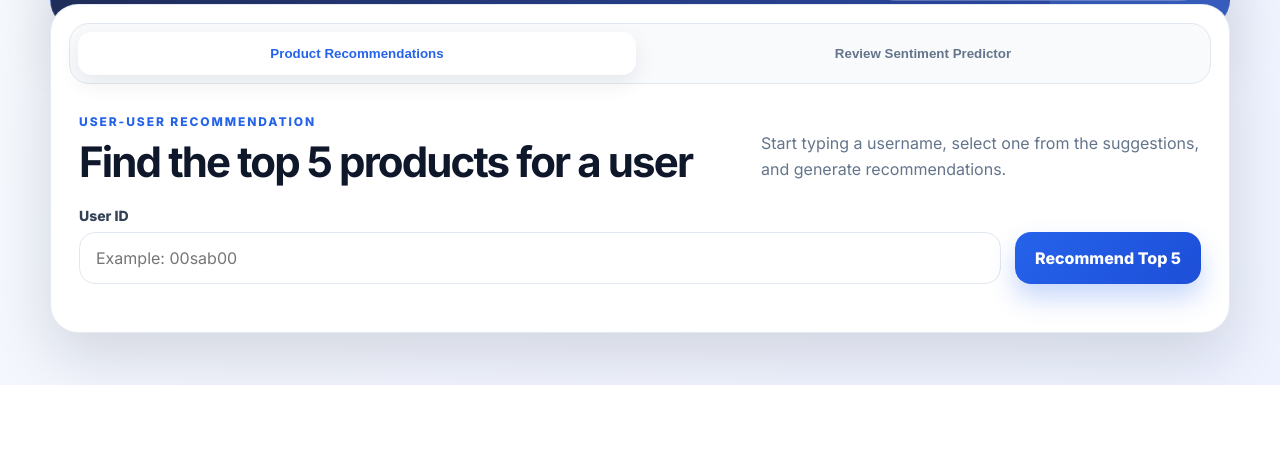
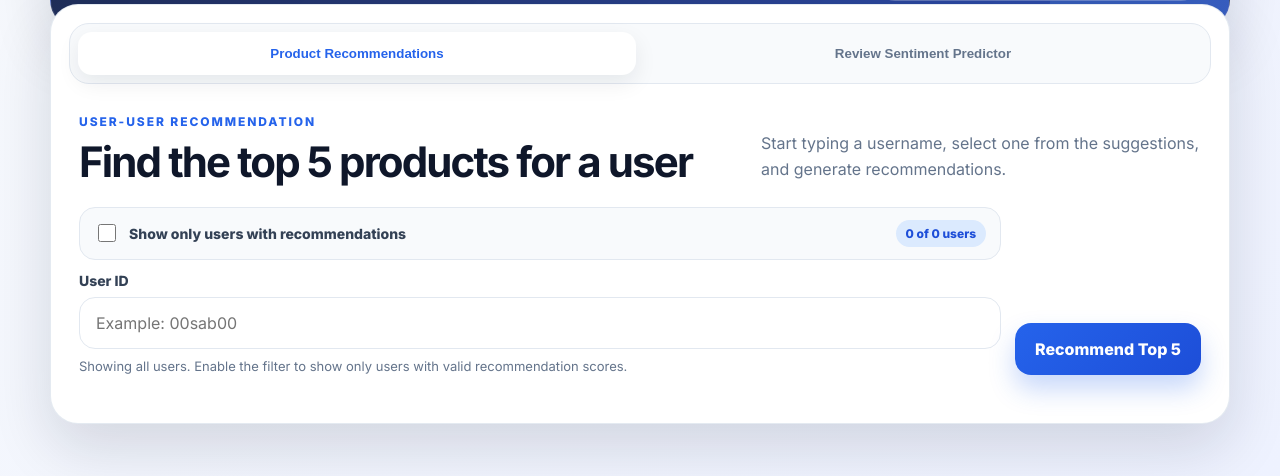
Before and after one commit to ujwalabhishek/sentiment-based-recommendation-system, a Flask app: template templates/index.html in a window 1280 px wide. Shown: the part 554-1030 px from the top of the page. Before the commit the page ends 939 px from the top, so only its background shows below. Run offline with Flask 3, Linux system fonts and the light colour scheme; the template is opened without the code that fills it, so the values that code supplies are empty; parts of the project's set-up code (start-up, migrations or seed data) failed here and were passed over.

Commit message:
added filter for users with recommendation score > 0

```diff
--- a/app.py
+++ b/app.py
@@ -12,6 +12,7 @@ def home():
     return render_template(
         "index.html",
         users=recommender.get_users(),
+        users_with_recommendations=recommender.get_users_with_recommendations(),
     )
 
 
--- a/static/css/styles.css
+++ b/static/css/styles.css
@@ -258,10 +258,56 @@ h2 {
     gap: 8px;
 }
 
+.user-filter-bar {
+    display: flex;
+    align-items: center;
+    justify-content: space-between;
+    gap: 12px;
+    padding: 12px 14px;
+    border: 1px solid var(--line);
+    border-radius: 16px;
+    background: #f8fafc;
+    margin-bottom: 4px;
+}
+
+.filter-toggle {
+    display: inline-flex;
+    align-items: center;
+    gap: 10px;
+    cursor: pointer;
+    color: #334155;
+    font-size: 14px;
+    font-weight: 800;
+}
+
+.filter-toggle input {
+    width: 18px;
+    height: 18px;
+    accent-color: var(--primary);
+    cursor: pointer;
+}
+
+.filter-count {
+    flex-shrink: 0;
+    padding: 6px 10px;
+    border-radius: 999px;
+    background: var(--primary-soft);
+    color: var(--primary-dark);
+    font-size: 12px;
+    font-weight: 800;
+}
+
 label {
     color: #334155;
     font-size: 14px;
     font-weight: 800;
+}
+
+.field-hint {
+    color: var(--muted);
+    font-size: 13px;
+    line-height: 1.4;
+    margin: 0;
 }
 
 input,
--- a/static/js/app.js
+++ b/static/js/app.js
@@ -2,6 +2,9 @@ const tabButtons = document.querySelectorAll(".tab-button");
 const tabPanels = document.querySelectorAll(".tab-panel");
 
 const recommendationForm = document.querySelector("#recommendation-form");
+const userInput = document.querySelector("#user-id");
+const recommendableUsersFilter = document.querySelector("#recommendable-users-filter");
+const userFilterHint = document.querySelector("#user-filter-hint");
 const recommendationAlert = document.querySelector("#recommendation-alert");
 const recommendationResults = document.querySelector("#recommendation-results");
 
@@ -134,6 +137,20 @@ tabButtons.forEach((button) => {
     });
 });
 
+recommendableUsersFilter.addEventListener("change", () => {
+    if (recommendableUsersFilter.checked) {
+        userInput.setAttribute("list", "recommendable-user-list");
+        userFilterHint.textContent = "Filtered: dropdown now shows only users with valid recommendation scores.";
+    } else {
+        userInput.setAttribute("list", "all-user-list");
+        userFilterHint.textContent = "Showing all users. Enable the filter to show only users with valid recommendation scores.";
+    }
+
+    userInput.value = "";
+    recommendationResults.innerHTML = "";
+    showAlert(recommendationAlert, "");
+});
+
 
 recommendationForm.addEventListener("submit", async (event) => {
     event.preventDefault();
--- a/templates/index.html
+++ b/templates/index.html
@@ -67,20 +67,43 @@
 
                 <form id="recommendation-form" class="action-form">
                     <div class="field">
+                        <div class="user-filter-bar">
+                            <label class="filter-toggle" for="recommendable-users-filter">
+                                <input
+                                    id="recommendable-users-filter"
+                                    type="checkbox"
+                                >
+                                <span>Show only users with recommendations</span>
+                            </label>
+                            <span class="filter-count">
+                                {{ users_with_recommendations|length }} of {{ users|length }} users
+                            </span>
+                        </div>
+
                         <label for="user-id">User ID</label>
                         <input
                             id="user-id"
                             name="user_id"
-                            list="user-list"
+                            list="all-user-list"
                             placeholder="Example: 00sab00"
                             autocomplete="off"
                             required
                         >
-                        <datalist id="user-list">
+                        <datalist id="all-user-list">
                             {% for user in users %}
                                 <option value="{{ user }}"></option>
                             {% endfor %}
                         </datalist>
+
+                        <datalist id="recommendable-user-list">
+                            {% for user in users_with_recommendations %}
+                                <option value="{{ user }}"></option>
+                            {% endfor %}
+                        </datalist>
+
+                        <p id="user-filter-hint" class="field-hint">
+                            Showing all users. Enable the filter to show only users with valid recommendation scores.
+                        </p>
                     </div>
 
                     <button class="primary-button" type="submit">
```
Also changed, not shown: model.py (+9 -0 lines).
